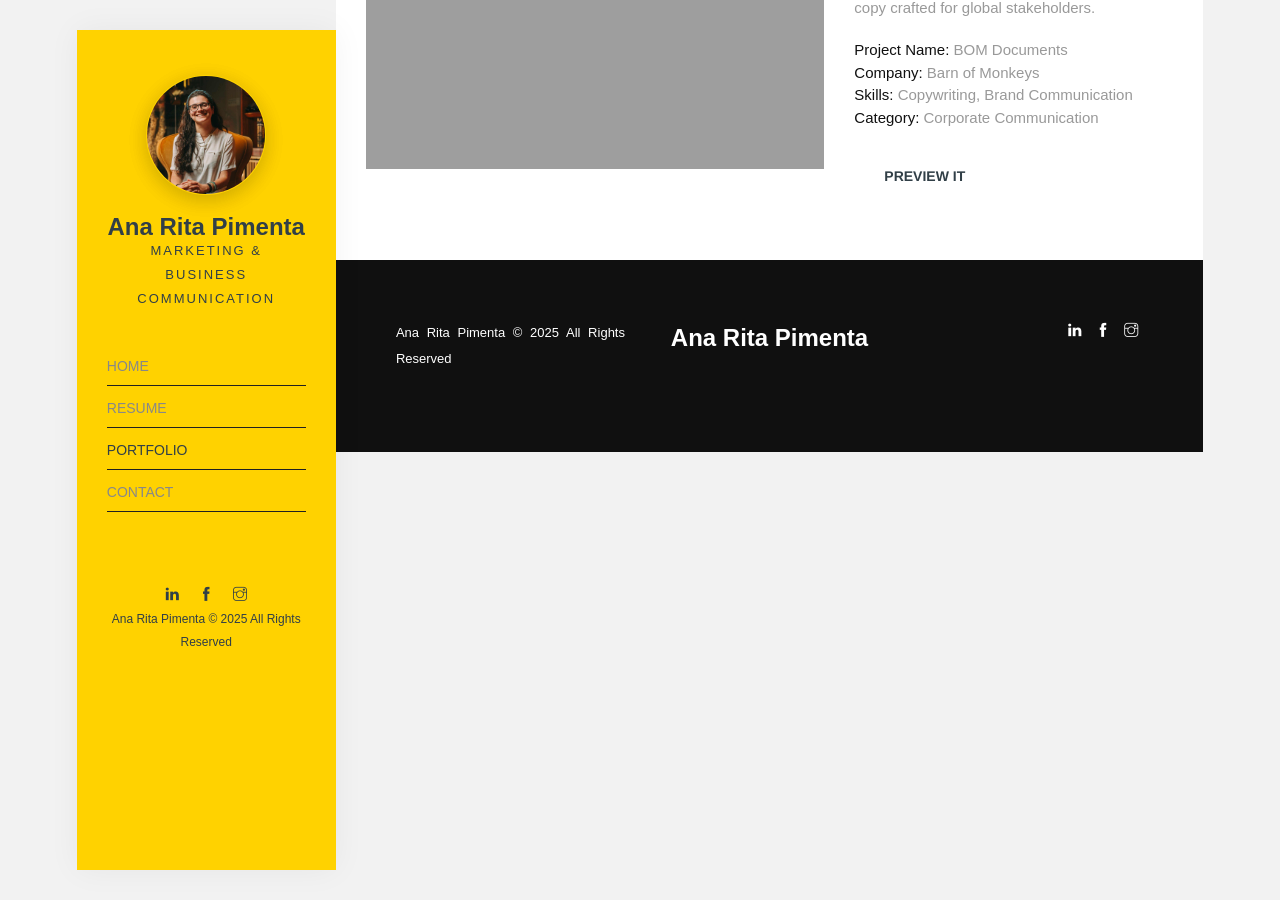
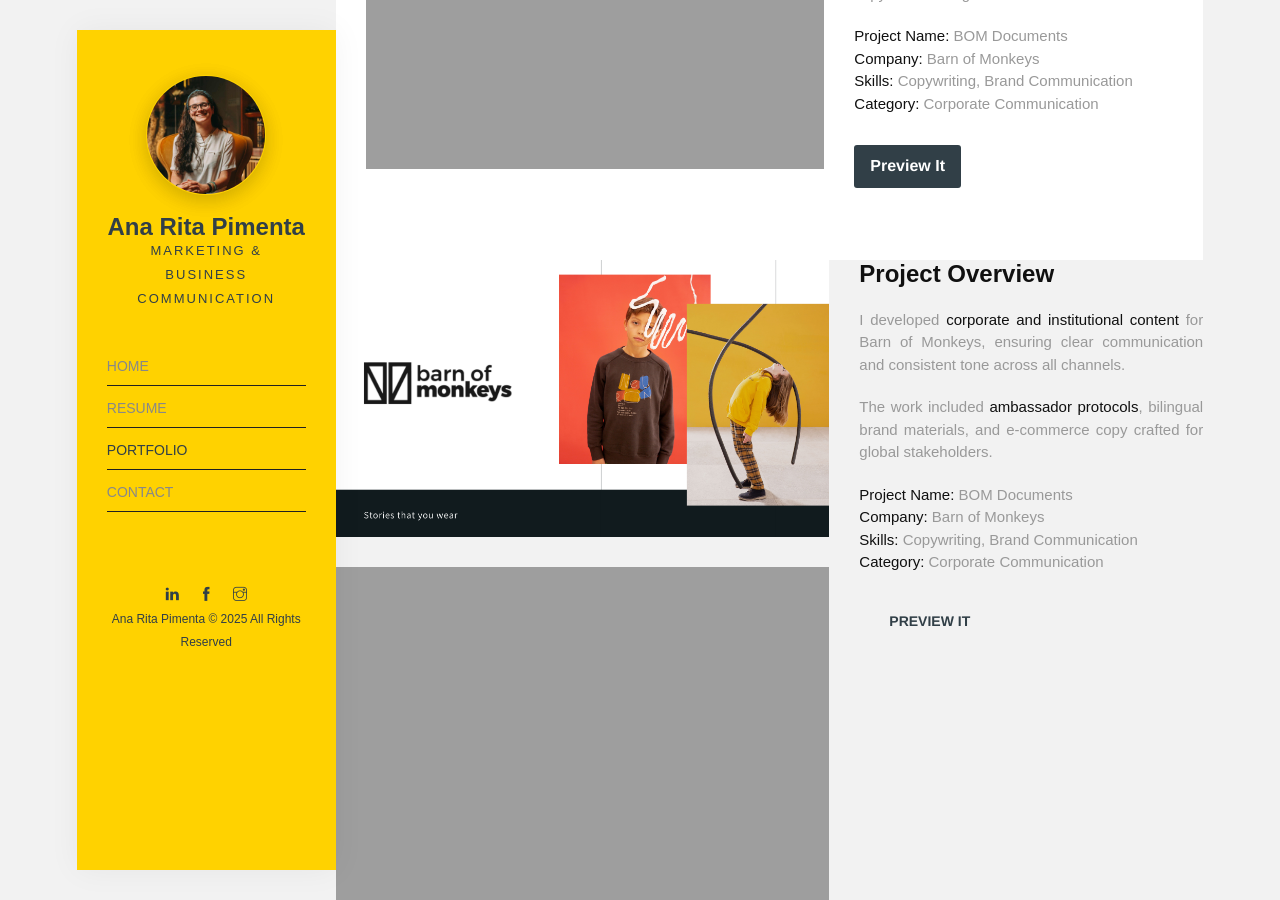
Before and after one commit to anaritapimenta/anaritapimenta.github.io, a Jekyll site: the page built from portfolio/bom-documents/index.html, in a window 1280 px wide and 900 px high, scrolled down 728 px. Built offline with Jekyll 4.4.1, drawn with Linux system fonts in a browser that asks for light colours; some web fonts are replaced.

Commit message:
Update index.html

```diff
--- a/portfolio/bom-documents/index.html
+++ b/portfolio/bom-documents/index.html
@@ -69,6 +69,69 @@
               <strong>Category:</strong> Corporate Communication
             </p>
 
+            <!-- Preview Button -->
+            <input
+              type="button"
+              value="Preview It"
+              onclick="window.open('preview.pdf','_blank')"
+              aria-label="Open project preview PDF"
+              style="
+                margin-bottom: 12px;
+                background-color: #313f47;
+                color: white;
+                font-weight: 700;
+                font-family: 'Helvetica Neue', Helvetica, Arial, sans-serif;
+                font-size: 16px;
+                padding: 10px 16px;
+                border: none;
+                cursor: pointer;
+                border-radius: 3px;
+              "
+            />
+          </article>
+        </div>
+      </div>
+    </div>
+  </div>
+</div>
+
+
+    <div class="row">
+      <!-- Image Section -->
+      <div class="col-md-7 image-content animate-box" data-animate-effect="fadeInLeft">
+        <img
+          class="img-fluid mb-30"
+          src="{{ 'assets/img/portfolio/project-4/1.png' | prepend: site.baseurl | prepend: site.url }}"
+          alt="Corporate document visual for Barn of Monkeys"
+          loading="lazy"
+        />
+        <img
+          class="img-fluid mb-30"
+          src="{{ 'assets/img/portfolio/project-4/2.png' | prepend: site.baseurl | prepend: site.url }}"
+          alt="Ambassador protocol sample for Barn of Monkeys"
+          loading="lazy"
+        />
+      </div>
+
+      <!-- Text Section -->
+      <div class="col-md-5 sticky-parent animate-box" data-animate-effect="fadeInLeft">
+        <div id="sticky_item">
+          <article class="project-desc">
+            <h2>Project Overview</h2>
+            <p>
+              I developed <strong>corporate and institutional content</strong> for Barn of Monkeys, ensuring clear communication and consistent tone across all channels.
+            </p>
+            <p>
+              The work included <strong>ambassador protocols</strong>, bilingual brand materials, and e-commerce copy crafted for global stakeholders.
+            </p>
+
+            <p>
+              <strong>Project Name:</strong> BOM Documents<br />
+              <strong>Company:</strong> Barn of Monkeys<br />
+              <strong>Skills:</strong> Copywriting, Brand Communication<br />
+              <strong>Category:</strong> Corporate Communication
+            </p>
+
             <input
               type="button"
               value="Preview It"
```
